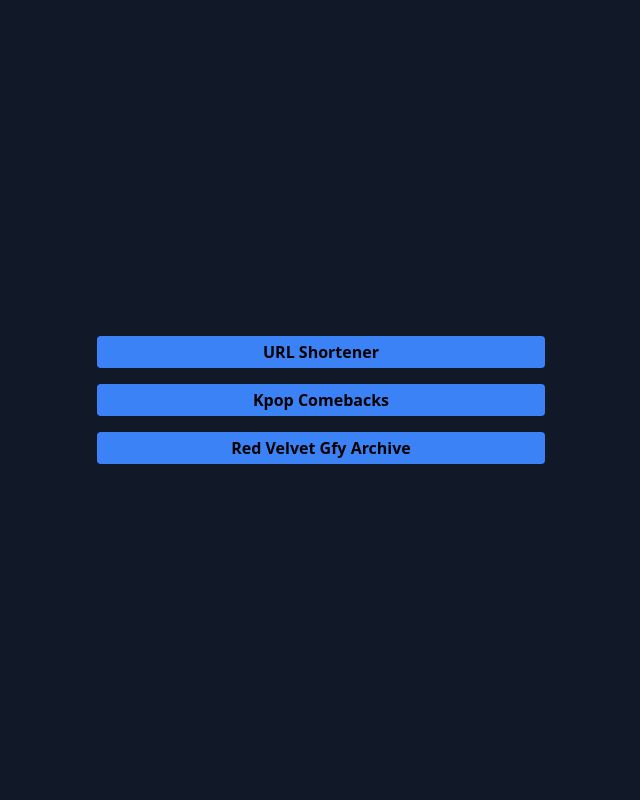
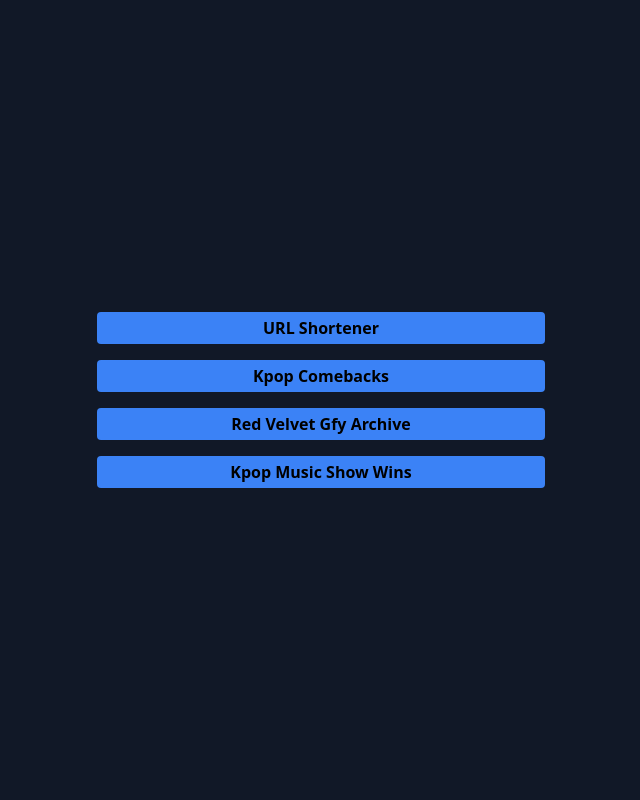
Before and after one commit to badmagick329/mgck, a Django app: page / in a window 1280 px wide. Shown: the whole page, without its empty margins (319-959 px from the left). Run offline with Django 4.2, Linux system fonts and the light colour scheme; style sheets or scripts are compiled from the project's sources; parts of the project's set-up code (start-up, migrations or seed data) failed here and were passed over.

Commit message:
other: add missing link

```diff
--- a/djangobackend/urlshortener/templates/urlshortener/index.html
+++ b/djangobackend/urlshortener/templates/urlshortener/index.html
@@ -20,5 +20,9 @@
       class="font-bold bg-blue-500 hover:bg-blue-700 hover:cursor-pointer
       py-1 px-3 rounded my-2 w-full text-center"
       href="{% url 'gfys:index' %}">Red Velvet Gfy Archive</a>
+    <a
+      class="font-bold bg-blue-500 hover:bg-blue-700 hover:cursor-pointer
+      py-1 px-3 rounded my-2 w-full text-center"
+      href="https://kpopwins.info">Kpop Music Show Wins</a>
   </div>
 {% endblock %}
```
